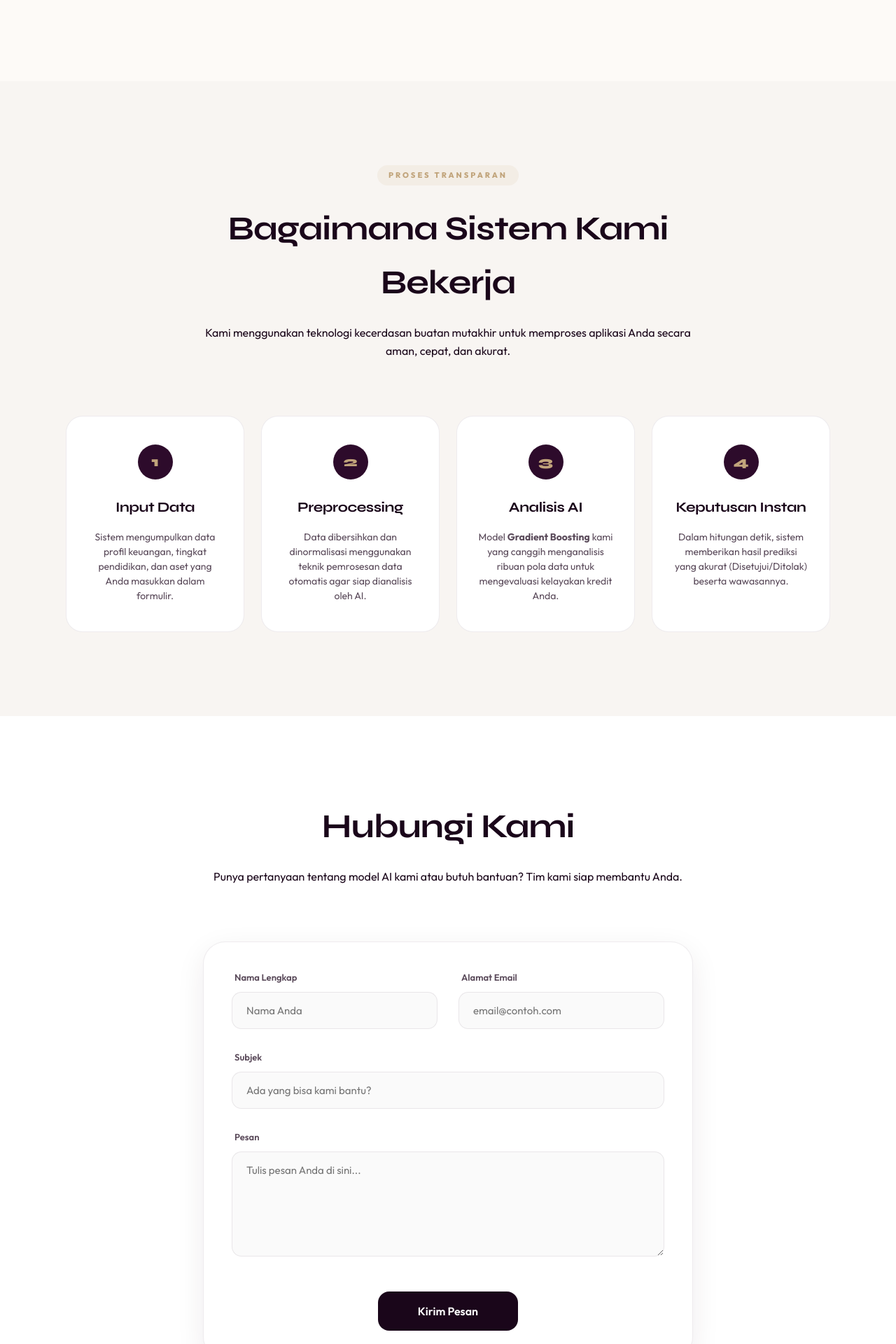
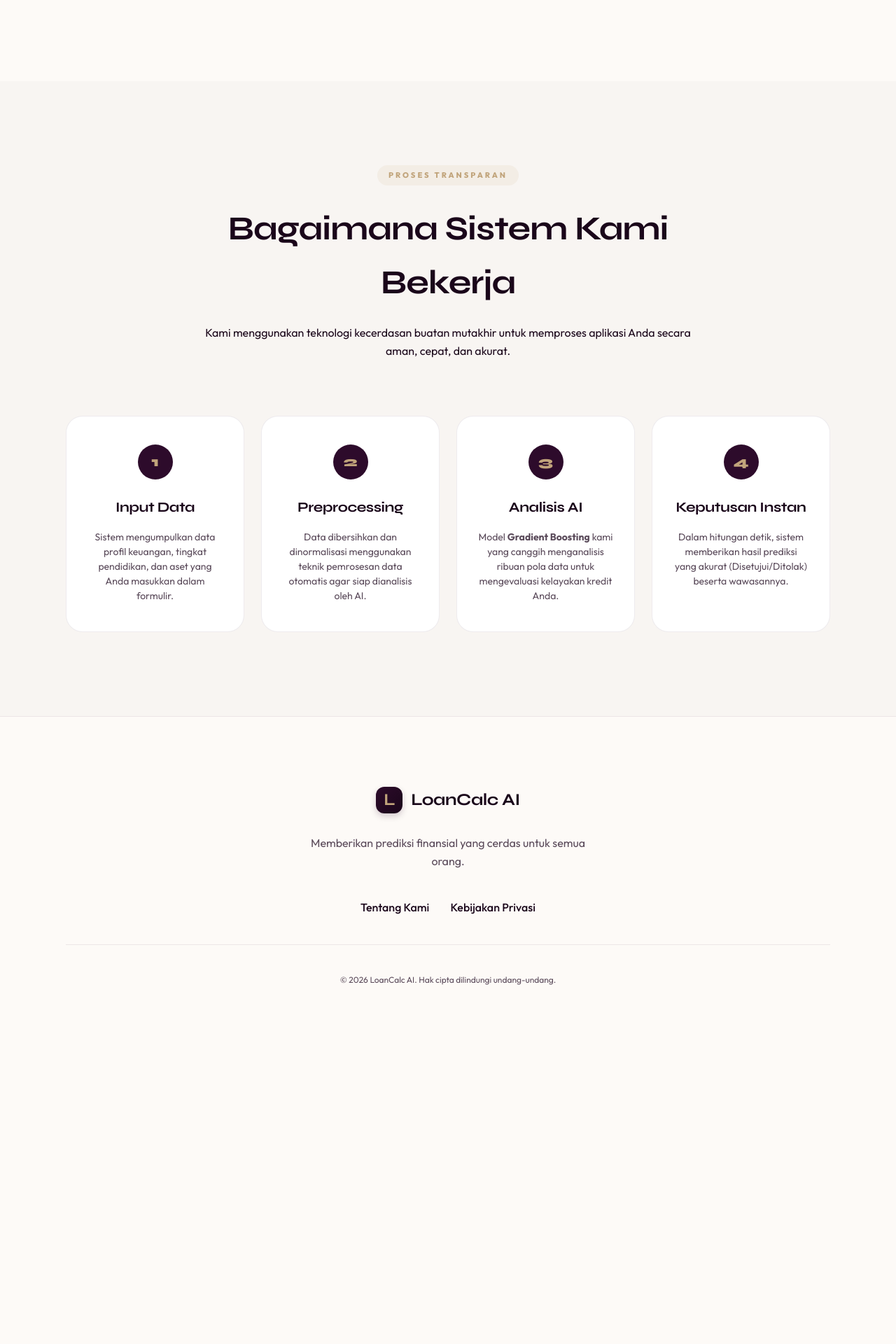
Before and after one commit to haniahumayra/loan-approval-project, a Flask app: page / in a window 1280 px wide. Shown: the part 2600-4520 px from the top of the page at 70% size. After the commit the page ends 4007 px from the top, so only its background shows below. Run offline with Flask 2, Linux system fonts and the light colour scheme; parts of the project's set-up code (start-up, migrations or seed data) failed here and were passed over.

Commit message:
Update Homepage

```diff
--- a/app.py
+++ b/app.py
@@ -24,10 +24,6 @@ def home():
 @app.route('/about')
 def about():
     return render_template('about.html')
-
-@app.route('/contact')
-def contact():
-    return render_template('contact.html')
 
 
 @app.route('/predict', methods=['POST'])
--- a/templates/about.html
+++ b/templates/about.html
@@ -21,7 +21,6 @@
                 <a href="/">Home</a>
                 <a href="/#predict">Predict</a>
                 <a href="/about">About</a>
-                <a href="/contact">Contact</a>
             </div>
         </div>
     </nav>
--- a/templates/index.html
+++ b/templates/index.html
@@ -21,7 +21,6 @@
                 <a href="/">Beranda</a>
                 <a href="#predict">Prediksi</a>
                 <a href="#about">Tentang</a>
-                <a href="#contact">Kontak</a>
             </div>
         </div>
     </nav>
@@ -186,40 +185,6 @@
         </div>
     </section>
 
-    <section id="contact" style="background: var(--white);">
-        <div class="container">
-            <div class="section-title">
-                <h2>Hubungi Kami</h2>
-                <p>Punya pertanyaan tentang model AI kami atau butuh bantuan? Tim kami siap membantu Anda.</p>
-            </div>
-            <div class="form-card" style="max-width: 700px; padding: 40px; margin: 0 auto;">
-                <form action="#" method="GET">
-                    <div class="form-grid" style="grid-template-columns: 1fr 1fr;">
-                        <div class="input-field">
-                            <label>Nama Lengkap</label>
-                            <input type="text" placeholder="Nama Anda">
-                        </div>
-                        <div class="input-field">
-                            <label>Alamat Email</label>
-                            <input type="email" placeholder="email@contoh.com">
-                        </div>
-                        <div class="input-field form-full">
-                            <label>Subjek</label>
-                            <input type="text" placeholder="Ada yang bisa kami bantu?">
-                        </div>
-                        <div class="input-field form-full">
-                            <label>Pesan</label>
-                            <textarea style="padding: 16px 20px; border-radius: 14px; border: 1px solid var(--border); background: #fafafa; font-family: inherit; font-size: 15px; outline: none; min-height: 150px; resize: vertical;" placeholder="Tulis pesan Anda di sini..."></textarea>
-                        </div>
-                        <div class="form-actions">
-                            <button type="button" class="btn btn-submit" style="max-width: 200px;">Kirim Pesan</button>
-                        </div>
-                    </div>
-                </form>
-            </div>
-        </div>
-    </section>
-
     <footer style="padding: 100px 0 40px; border-top: 1px solid var(--border);">
         <div class="container" style="text-align: center;">
             <div class="brand" style="justify-content: center; margin-bottom: 30px;">
@@ -230,7 +195,6 @@
             <div style="display: flex; justify-content: center; gap: 30px; margin-bottom: 40px;">
                 <a href="#" style="text-decoration: none; color: var(--text-main); font-weight: 500;">Tentang Kami</a>
                 <a href="#" style="text-decoration: none; color: var(--text-main); font-weight: 500;">Kebijakan Privasi</a>
-                <a href="#" style="text-decoration: none; color: var(--text-main); font-weight: 500;">Kontak</a>
             </div>
             <p style="font-size: 12px; color: var(--text-muted); border-top: 1px solid var(--border); padding-top: 40px;">© 2026 LoanCalc AI. Hak cipta dilindungi undang-undang.</p>
         </div>
```
Also changed, not shown: templates/contact.html (deleted, +0 -92 lines).
